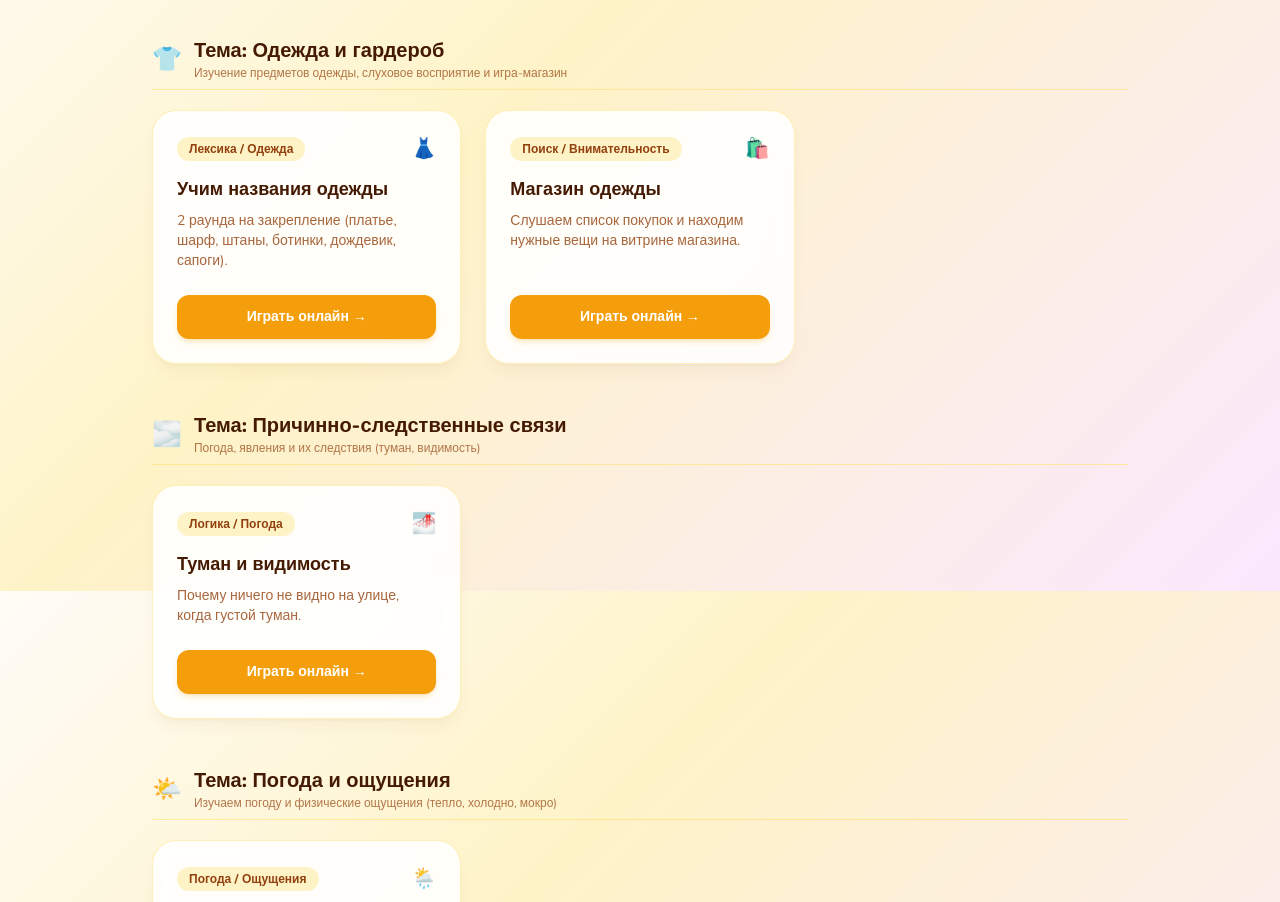
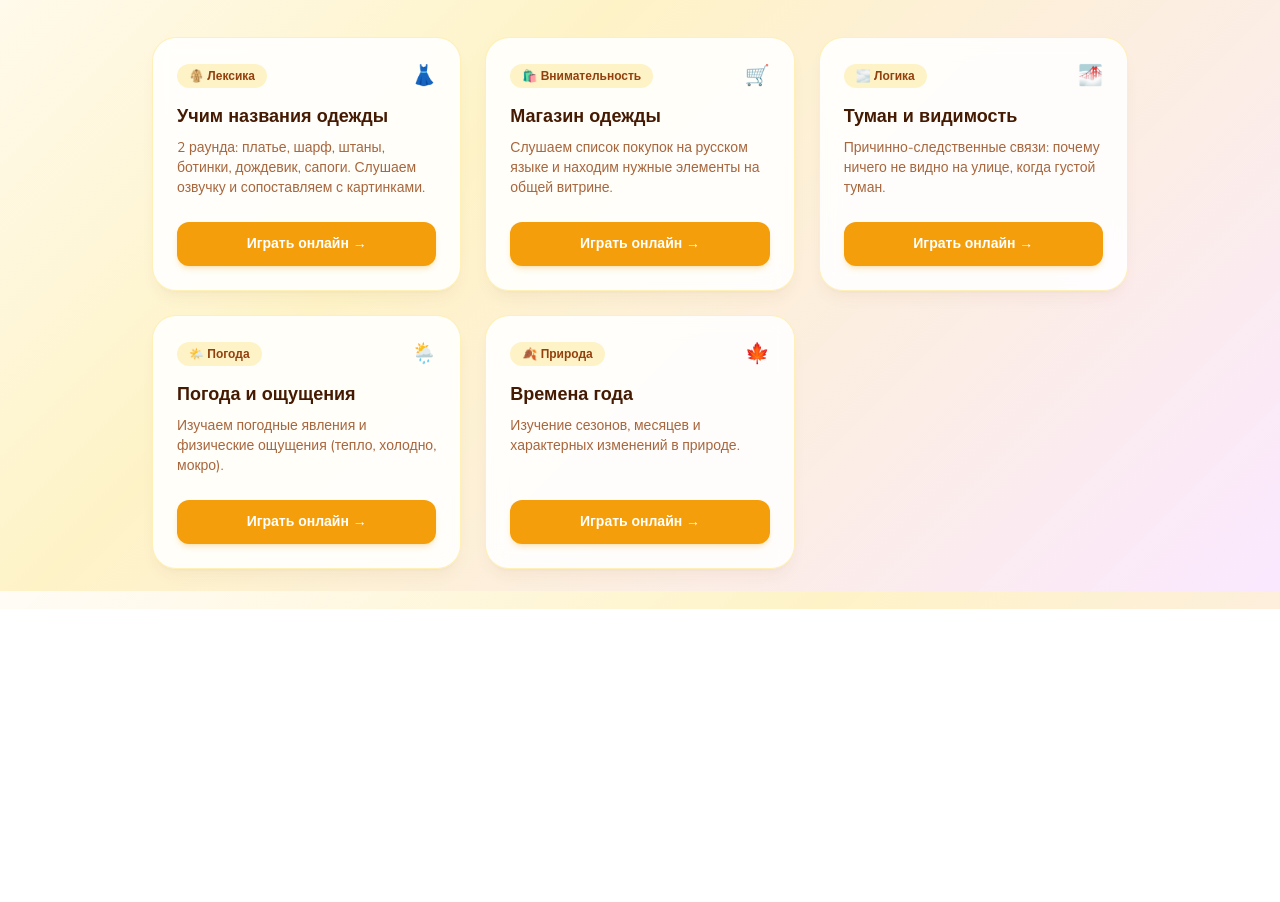
Before and after one commit to tanyavolinets10-arch/games, a plain HTML site: page russian.html in a window 1280 px wide. Shown: the part 209-1111 px from the top of the page. After the commit the page ends 818 px from the top, so only its background shows below. Drawn offline with nearby package versions, Linux system fonts and the light colour scheme.

Commit message:
Update russian.html

```diff
--- a/russian.html
+++ b/russian.html
@@ -42,141 +42,97 @@
             <span class="bg-amber-200/60 text-amber-900 text-xs font-black uppercase tracking-wider px-3.5 py-1 rounded-full inline-block mb-2">
                 🌟 Развивающие игры на русском
             </span>
-            <h2 class="text-3xl font-extrabold text-amber-950">Лексические темы и развитие речи</h2>
-            <p class="text-amber-800/80 text-sm mt-1">Интерактивные игры распределены по тематическим блокам для удобного повторения.</p>
+            <h2 class="text-3xl font-extrabold text-amber-950">Коллекция интерактивных игр</h2>
+            <p class="text-amber-800/80 text-sm mt-1">Все развивающие игры и упражнения для удобного поиска.</p>
         </div>
 
-        <!-- ================= БЛОК: ОДЕЖДА ================= -->
-        <section class="mb-12">
-            <div class="flex items-center gap-3 mb-5 border-b border-amber-200/80 pb-2">
-                <span class="text-2xl">👕</span>
-                <div>
-                    <h3 class="text-xl font-extrabold text-amber-950">Тема: Одежда и гардероб</h3>
-                    <p class="text-xs text-amber-800/70">Изучение предметов одежды, слуховое восприятие и игра-магазин</p>
-                </div>
-            </div>
+        <!-- ЕДИНЫЙ СПИСОК ИГР БЕЗ ПОДРАЗДЕЛОВ -->
         <div class="grid grid-cols-1 md:grid-cols-2 lg:grid-cols-3 gap-6">
+
+            <!-- 1. Учим названия одежды -->
             <div class="cozy-card rounded-3xl p-6 border border-amber-200/60 shadow-lg shadow-amber-900/5 flex flex-col justify-between">
                 <div>
                     <div class="flex justify-between items-center mb-3">
-                            <span class="text-xs font-extrabold bg-amber-100 text-amber-800 px-3 py-1 rounded-full">Лексика / Одежда</span>
+                        <span class="text-xs font-extrabold bg-amber-100 text-amber-800 px-3 py-1 rounded-full">🧥 Лексика</span>
                         <span class="text-xl">👗</span>
                     </div>
                     <h4 class="text-lg font-black text-amber-950 mb-2">Учим названия одежды</h4>
                     <p class="text-amber-800/80 text-sm mb-6 font-medium">
-                            2 раунда на закрепление (платье, шарф, штаны, ботинки, дождевик, сапоги).
+                        2 раунда: платье, шарф, штаны, ботинки, дождевик, сапоги. Слушаем озвучку и сопоставляем с картинками.
                     </p>
                 </div>
                 <a href="ru_clothes_words.html" target="_blank" class="block text-center w-full bg-amber-500 hover:bg-amber-600 text-white font-bold py-3 px-4 rounded-xl transition shadow-md shadow-amber-500/20 text-sm">
                     Играть онлайн →
                 </a>
             </div>
+
+            <!-- 2. Магазин одежды -->
             <div class="cozy-card rounded-3xl p-6 border border-amber-200/60 shadow-lg shadow-amber-900/5 flex flex-col justify-between">
                 <div>
                     <div class="flex justify-between items-center mb-3">
-                            <span class="text-xs font-extrabold bg-amber-100 text-amber-800 px-3 py-1 rounded-full">Поиск / Внимательность</span>
-                            <span class="text-xl">🛍️</span>
+                        <span class="text-xs font-extrabold bg-amber-100 text-amber-800 px-3 py-1 rounded-full">🛍️ Внимательность</span>
+                        <span class="text-xl">🛒</span>
                     </div>
                     <h4 class="text-lg font-black text-amber-950 mb-2">Магазин одежды</h4>
                     <p class="text-amber-800/80 text-sm mb-6 font-medium">
-                            Слушаем список покупок и находим нужные вещи на витрине магазина.
+                        Слушаем список покупок на русском языке и находим нужные элементы на общей витрине.
                     </p>
                 </div>
                 <a href="ru_clothes_shop.html" target="_blank" class="block text-center w-full bg-amber-500 hover:bg-amber-600 text-white font-bold py-3 px-4 rounded-xl transition shadow-md shadow-amber-500/20 text-sm">
                     Играть онлайн →
                 </a>
             </div>
-            </div>
-        </section>
 
-        <!-- ================= БЛОК: ПРИЧИННО-СЛЕДСТВЕННЫЕ СВЯЗИ ================= -->
-        <section class="mb-12">
-            <div class="flex items-center gap-3 mb-5 border-b border-amber-200/80 pb-2">
-                <span class="text-2xl">🌫️</span>
-                <div>
-                    <h3 class="text-xl font-extrabold text-amber-950">Тема: Причинно-следственные связи</h3>
-                    <p class="text-xs text-amber-800/70">Погода, явления и их следствия (туман, видимость)</p>
-                </div>
-            </div>
-            <div class="grid grid-cols-1 md:grid-cols-2 lg:grid-cols-3 gap-6">
+            <!-- 3. Туман и видимость -->
             <div class="cozy-card rounded-3xl p-6 border border-amber-200/60 shadow-lg shadow-amber-900/5 flex flex-col justify-between">
                 <div>
                     <div class="flex justify-between items-center mb-3">
-                            <span class="text-xs font-extrabold bg-amber-100 text-amber-800 px-3 py-1 rounded-full">Логика / Погода</span>
+                        <span class="text-xs font-extrabold bg-amber-100 text-amber-800 px-3 py-1 rounded-full">🌫️ Логика</span>
                         <span class="text-xl">🌁</span>
                     </div>
                     <h4 class="text-lg font-black text-amber-950 mb-2">Туман и видимость</h4>
                     <p class="text-amber-800/80 text-sm mb-6 font-medium">
-                            Почему ничего не видно на улице, когда густой туман.
+                        Причинно-следственные связи: почему ничего не видно на улице, когда густой туман.
                     </p>
                 </div>
                 <a href="ru_cause_fog.html" target="_blank" class="block text-center w-full bg-amber-500 hover:bg-amber-600 text-white font-bold py-3 px-4 rounded-xl transition shadow-md shadow-amber-500/20 text-sm">
                     Играть онлайн →
                 </a>
             </div>
-            </div>
-        </section>
 
-        <!-- ================= БЛОК: ПОГОДА И ОЩУЩЕНИЯ ================= -->
-        <section class="mb-12">
-            <div class="flex items-center gap-3 mb-5 border-b border-amber-200/80 pb-2">
-                <span class="text-2xl">🌤️</span>
-                <div>
-                    <h3 class="text-xl font-extrabold text-amber-950">Тема: Погода и ощущения</h3>
-                    <p class="text-xs text-amber-800/70">Изучаем погоду и физические ощущения (тепло, холодно, мокро)</p>
-                </div>
-            </div>
-            <div class="grid grid-cols-1 md:grid-cols-2 lg:grid-cols-3 gap-6">
+            <!-- 4. Погода и ощущения -->
             <div class="cozy-card rounded-3xl p-6 border border-amber-200/60 shadow-lg shadow-amber-900/5 flex flex-col justify-between">
                 <div>
                     <div class="flex justify-between items-center mb-3">
-                            <span class="text-xs font-extrabold bg-amber-100 text-amber-800 px-3 py-1 rounded-full">Погода / Ощущения</span>
+                        <span class="text-xs font-extrabold bg-amber-100 text-amber-800 px-3 py-1 rounded-full">🌤️ Погода</span>
                         <span class="text-xl">🌦️</span>
                     </div>
                     <h4 class="text-lg font-black text-amber-950 mb-2">Погода и ощущения</h4>
                     <p class="text-amber-800/80 text-sm mb-6 font-medium">
-                            Изучение погодных явлений и понятий (тепло, холодно, мокро).
+                        Изучаем погодные явления и физические ощущения (тепло, холодно, мокро).
                     </p>
                 </div>
                 <a href="ru_weather.html" target="_blank" class="block text-center w-full bg-amber-500 hover:bg-amber-600 text-white font-bold py-3 px-4 rounded-xl transition shadow-md shadow-amber-500/20 text-sm">
                     Играть онлайн →
                 </a>
             </div>
-            </div>
-        </section>
 
-        <!-- ================= БЛОК: ВРЕМЕНА ГОДА ================= -->
-        <section class="mb-12">
-            <div class="flex items-center gap-3 mb-5 border-b border-amber-200/80 pb-2">
-                <span class="text-2xl">🍂</span>
-                <div>
-                    <h3 class="text-xl font-extrabold text-amber-950">Тема: Времена года</h3>
-                    <p class="text-xs text-amber-800/70">Изучение сезонов, месяцев и сезонных изменений</p>
-                </div>
-            </div>
-            <div class="grid grid-cols-1 md:grid-cols-2 lg:grid-cols-3 gap-6">
+            <!-- 5. Времена года -->
             <div class="cozy-card rounded-3xl p-6 border border-amber-200/60 shadow-lg shadow-amber-900/5 flex flex-col justify-between">
                 <div>
                     <div class="flex justify-between items-center mb-3">
-                            <span class="text-xs font-extrabold bg-amber-100 text-amber-800 px-3 py-1 rounded-full">Природа / Сезоны</span>
+                        <span class="text-xs font-extrabold bg-amber-100 text-amber-800 px-3 py-1 rounded-full">🍂 Природа</span>
                         <span class="text-xl">🍁</span>
                     </div>
                     <h4 class="text-lg font-black text-amber-950 mb-2">Времена года</h4>
                     <p class="text-amber-800/80 text-sm mb-6 font-medium">
-                            Изучение времён года, их особенностей и названий.
+                        Изучение сезонов, месяцев и характерных изменений в природе.
                     </p>
                 </div>
                 <a href="ru_seasons.html" target="_blank" class="block text-center w-full bg-amber-500 hover:bg-amber-600 text-white font-bold py-3 px-4 rounded-xl transition shadow-md shadow-amber-500/20 text-sm">
                     Играть онлайн →
                 </a>
             </div>
-            </div>
-        </section>
 
-        <!-- ================= БЛОК: ВРЕМЯ И ОРИЕНТАЦИЯ ================= -->
-        <section class="mb-12">
-            <div class="flex items-center gap-3 mb-5 border-b border-amber-200/80 pb-2">
-                <span class="text-2xl">⏳</span>
-                <div>
-                    <h3 class="text-xl font-extrabold text-amber-950">Тема: Время, дни и ориентация</h3>
-                    <p class="text-xs text-amber-800/7
+            <!-- 6. Время суток и дни -->
+            <div class="cozy-card rounded-3xl p-6 border border-amber-200/60 shadow-lg shadow-amber-900
```
Lines whose indentation alone changed are shown as unchanged.
